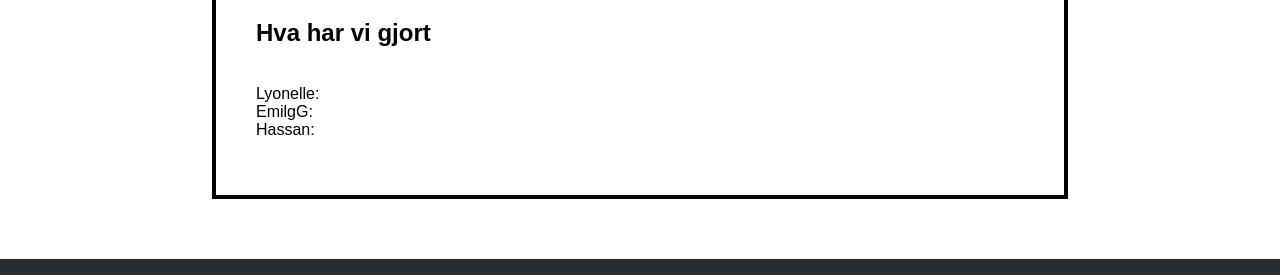
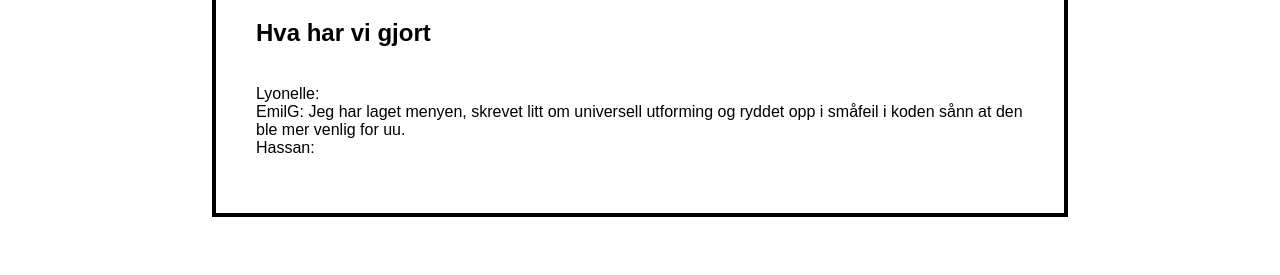
Before and after one commit to Svaally/Sorn, a plain HTML site: page HvaHarViGjort.html in a window 1280 px wide. Shown: the part 525-800 px from the top of the page. Drawn offline with Linux system fonts and the light colour scheme.

Commit message:
Update HvaHarViGjort.html

```diff
--- a/HvaHarViGjort.html
+++ b/HvaHarViGjort.html
@@ -38,7 +38,7 @@
 
             Lyonelle:
             <br>
-            EmilgG:
+            EmilG: Jeg har laget menyen, skrevet litt om universell utforming og ryddet opp i småfeil i koden sånn at den ble mer venlig for uu.
             <br>
             Hassan:
 
```
